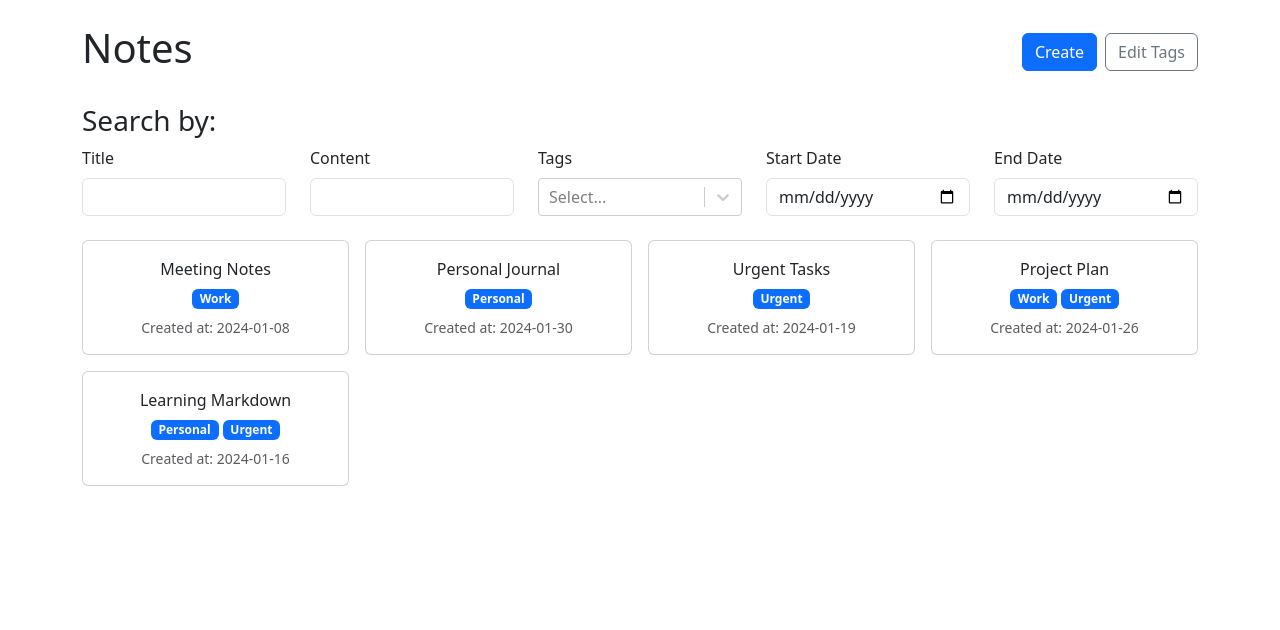
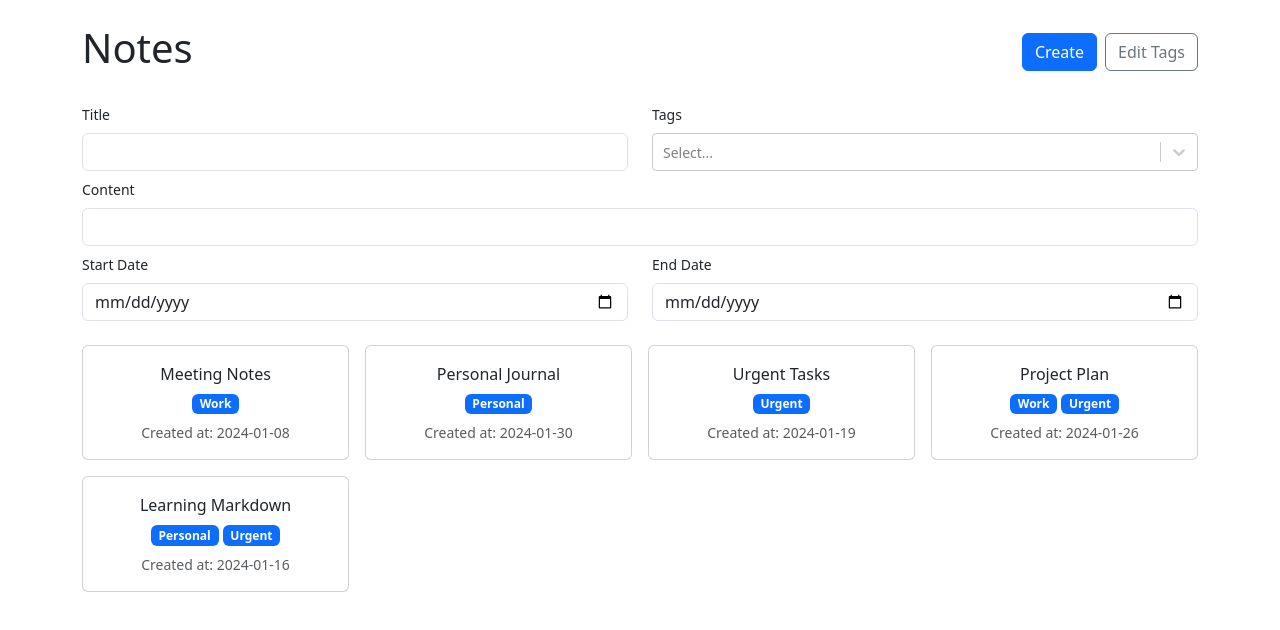
Before and after one commit to ingacrd/React_TypeScript_NotesApp, a React (Vite) app: page / in a window 1280 px wide. Shown: the top 630 px of the page. Built offline with nearby package versions, Linux system fonts and the light colour scheme.

Commit message:
adjust looking of filter

```diff
--- a/src/NoteList.tsx
+++ b/src/NoteList.tsx
@@ -63,22 +63,12 @@ export function NoteList({availableTags, notes, onUpdateTag, onDeleteTag}: NoteL
             </Stack>
         </Col>
     </Row>
-    <Form>
-        <Row>
-            <Col><h3>Search by:</h3></Col>
-        </Row>
-        <Row className="mb-4">
+    <Form >
+        <Row className="mb-2 small">
             <Col>
                 <Form.Group controlId="title">
                     <Form.Label>Title</Form.Label>
                     <Form.Control type="text" value={title} onChange={e => setTitle(e.target.value)}/>
-                </Form.Group>
-
-            </Col>
-            <Col>
-                <Form.Group controlId="content">
-                    <Form.Label>Content</Form.Label>
-                    <Form.Control type="text" value={content} onChange={e => setContent(e.target.value)}/>
                 </Form.Group>
             </Col>
             <Col>
@@ -101,6 +91,17 @@ export function NoteList({availableTags, notes, onUpdateTag, onDeleteTag}: NoteL
                         />
                 </Form.Group>
             </Col>
+
+         </Row>
+         <Row className="mb-2 small">
+            <Col>
+                <Form.Group controlId="content">
+                    <Form.Label>Content</Form.Label>
+                    <Form.Control type="text" value={content} onChange={e => setContent(e.target.value)}/>
+                </Form.Group>
+            </Col>
+         </Row>
+         <Row className="mb-4 small">
             <Col>
                 <Form.Group controlId="startDate">
                     <Form.Label>Start Date</Form.Label>
```
Lines whose indentation alone changed are shown as unchanged.
